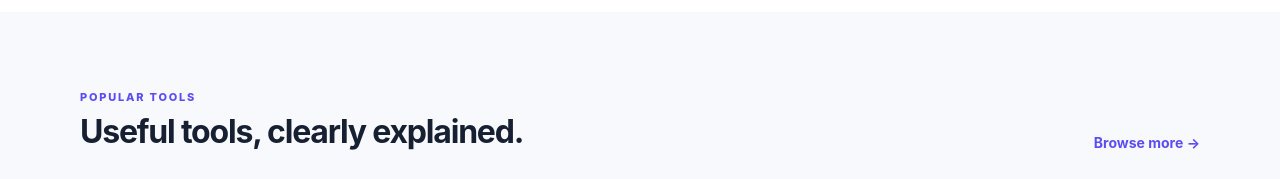
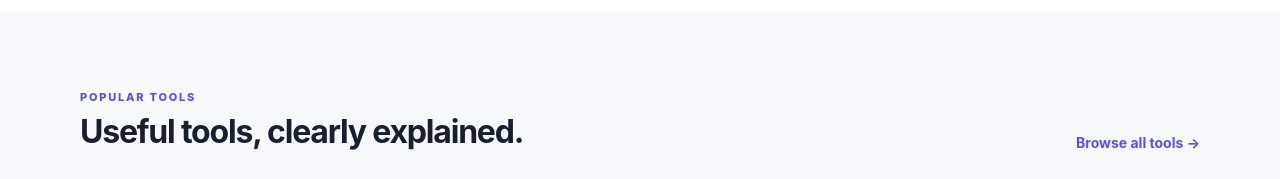
Before and after one commit to alenlenthang4/ai-pick, a Next.js app: page / in a window 1280 px wide. Shown: the part 1160-1339 px from the top of the page. Built offline with nearby package versions, Linux system fonts and the light colour scheme.

Commit message:
Link homepage to AI tools directory

```diff
--- a/app/page.tsx
+++ b/app/page.tsx
@@ -39,10 +39,10 @@ export default function Home() {
 
   return (
     <main>
-      <nav className="nav"><div className="wrap navInner"><a className="brand" href="/">AI <span>Pick</span></a><div className="navLinks"><a href="#tools">Tools</a><a href="#categories">Categories</a><a href="#how">How it works</a></div></div></nav>
+      <nav className="nav"><div className="wrap navInner"><a className="brand" href="/">AI <span>Pick</span></a><div className="navLinks"><a href="/tools">Tools</a><a href="#categories">Categories</a><a href="#how">How it works</a></div></div></nav>
       <section className="hero"><div className="wrap heroInner"><div className="eyebrow">AI TOOL DISCOVERY, MADE SIMPLE</div><h1>Find the right <span>AI tool</span> for the job.</h1><p className="heroText">Search, compare and discover useful AI tools without digging through endless lists.</p><div className="search"><span>⌕</span><input aria-label="Search AI tools" value={query} onChange={(e) => setQuery(e.target.value)} placeholder="What do you want to do? Try “make a YouTube video”" /><button type="button" onClick={() => document.getElementById("tools")?.scrollIntoView({ behavior: "smooth" })}>Search</button></div><div className="popular">Popular: <a href="#tools">AI video</a><a href="#tools">AI writing</a><a href="#tools">AI image</a><a href="#tools">AI voice</a></div></div></section>
       <section className="section" id="categories"><div className="wrap"><div className="sectionHead"><div><div className="kicker">EXPLORE</div><h2>Find tools by what you need.</h2></div><a className="textLink" href="#tools">View all tools →</a></div><div className="categoryGrid">{categories.map(([icon,name,desc]) => <a className="category" href="#tools" key={name}><div className="icon">{icon}</div><h3>{name}</h3><p>{desc}</p></a>)}</div></div></section>
-      <section className="section soft" id="tools"><div className="wrap"><div className="sectionHead"><div><div className="kicker">POPULAR TOOLS</div><h2>Useful tools, clearly explained.</h2></div><a className="textLink" href="#tools">Browse more →</a></div><div className="toolGrid">{filteredTools.map((tool) => <article className="toolCard" key={tool.name}><div className="toolTop"><div className="toolLogo">{tool.name[0]}</div><span className="pill">{tool.tag}</span></div><h3>{tool.name}</h3><div className="toolType">{tool.type}</div><p>{tool.desc}</p><a className="cardLink" href={tool.href} target={tool.href.startsWith("http") ? "_blank" : undefined} rel={tool.href.startsWith("http") ? "noopener noreferrer" : undefined}>Explore tool →</a></article>)}</div>{query && filteredTools.length === 0 && <p className="emptySearch">No matching tools yet. Try a broader search.</p>}</div></section>
+      <section className="section soft" id="tools"><div className="wrap"><div className="sectionHead"><div><div className="kicker">POPULAR TOOLS</div><h2>Useful tools, clearly explained.</h2></div><a className="textLink" href="/tools">Browse all tools →</a></div><div className="toolGrid">{filteredTools.map((tool) => <article className="toolCard" key={tool.name}><div className="toolTop"><div className="toolLogo">{tool.name[0]}</div><span className="pill">{tool.tag}</span></div><h3>{tool.name}</h3><div className="toolType">{tool.type}</div><p>{tool.desc}</p><a className="cardLink" href={tool.href} target={tool.href.startsWith("http") ? "_blank" : undefined} rel={tool.href.startsWith("http") ? "noopener noreferrer" : undefined}>Explore tool →</a></article>)}</div>{query && filteredTools.length === 0 && <p className="emptySearch">No matching tools yet. Try a broader search.</p>}</div></section>
       <section className="section" id="how"><div className="wrap"><div className="finder"><div><div className="kicker">AI PICK FINDER</div><h2>Find a tool for your next project.</h2><p>Choose your task, budget and content type. We’ll match your answers to tools currently listed on AI Pick.</p></div></div>
         <div className="finderControls">
           <label className="finderField">What do you need?<select value={finderTask} onChange={(e) => { setFinderTask(e.target.value); setShowRecommendations(false); }}><option value="video">Create a video</option><option value="voice">Generate a voiceover</option><option value="any">Show me any tool</option></select></label>
```
